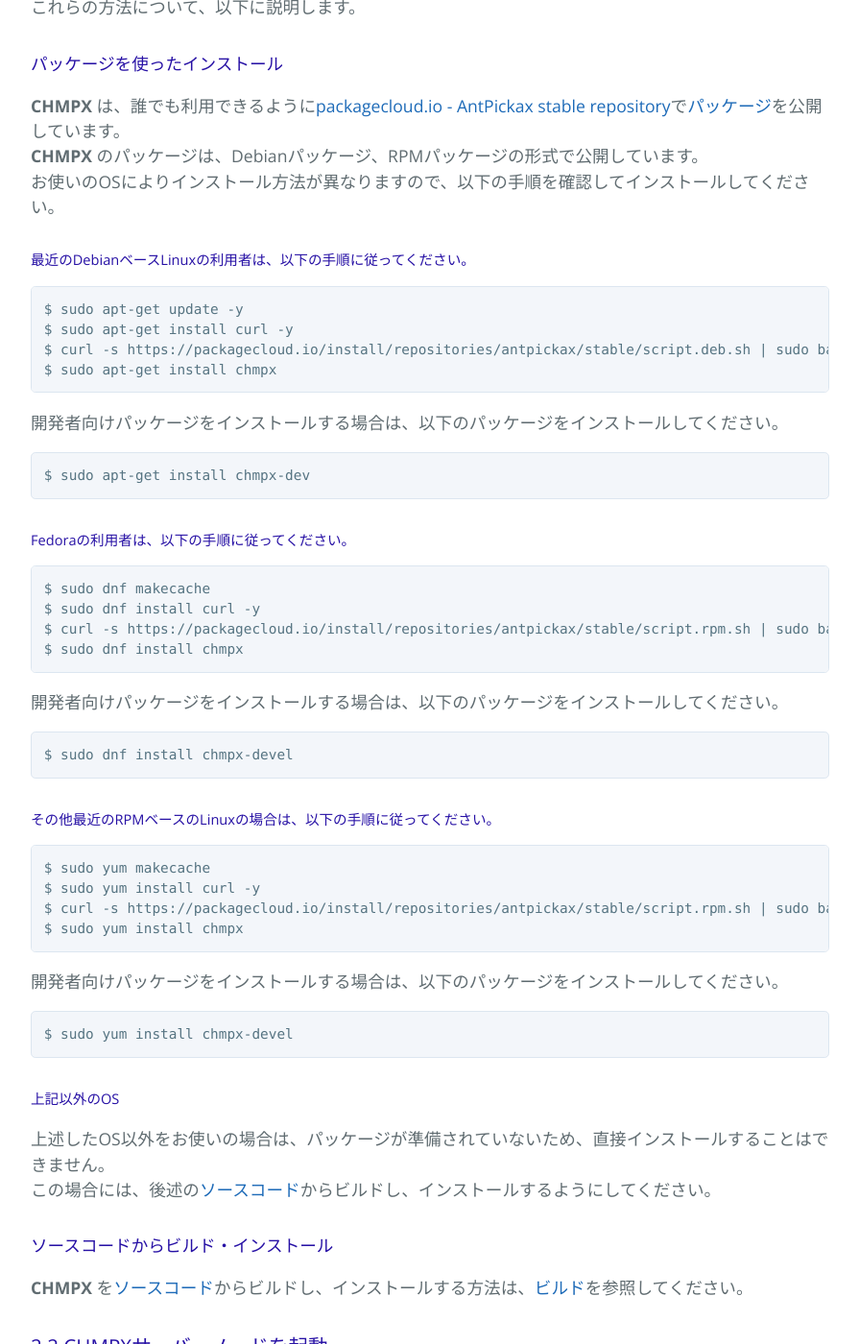
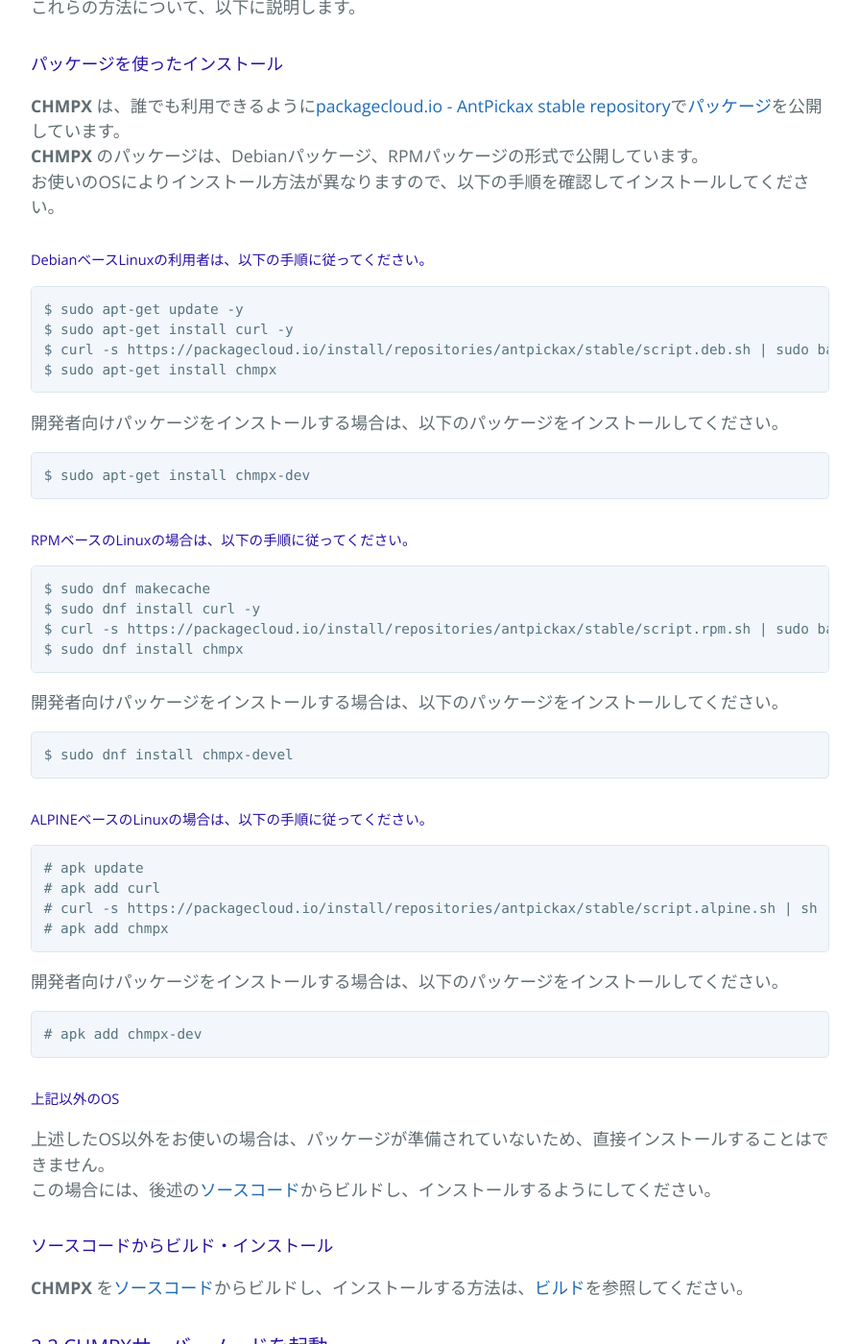
Before and after one commit to yahoojapan/chmpx, a Jekyll site: the page built from usageja.md, in a window 1280 px wide and 1400 px high, scrolled down 1089 px. Shown: the whole window at 96% size, without its empty margins (192-1087 px from the left). Built offline with Jekyll 4.4.1, drawn with Linux system fonts in a browser that asks for light colours.

Commit message:
[gh-pages] Updated usage pages

````diff
--- a/usageja.md
+++ b/usageja.md
@@ -52,7 +52,7 @@
 **CHMPX** のパッケージは、Debianパッケージ、RPMパッケージの形式で公開しています。
 お使いのOSによりインストール方法が異なりますので、以下の手順を確認してインストールしてください。
 
-##### 最近のDebianベースLinuxの利用者は、以下の手順に従ってください。
+##### DebianベースLinuxの利用者は、以下の手順に従ってください。
 ```
 $ sudo apt-get update -y
 $ sudo apt-get install curl -y
@@ -64,7 +64,7 @@
 $ sudo apt-get install chmpx-dev
 ```
 
-##### Fedoraの利用者は、以下の手順に従ってください。
+##### RPMベースのLinuxの場合は、以下の手順に従ってください。
 ```
 $ sudo dnf makecache
 $ sudo dnf install curl -y
@@ -76,16 +76,16 @@
 $ sudo dnf install chmpx-devel
 ```
 
-##### その他最近のRPMベースのLinuxの場合は、以下の手順に従ってください。
+##### ALPINEベースのLinuxの場合は、以下の手順に従ってください。
 ```
-$ sudo yum makecache
-$ sudo yum install curl -y
-$ curl -s https://packagecloud.io/install/repositories/antpickax/stable/script.rpm.sh | sudo bash
-$ sudo yum install chmpx
+# apk update
+# apk add curl
+# curl -s https://packagecloud.io/install/repositories/antpickax/stable/script.alpine.sh | sh
+# apk add chmpx
 ```
 開発者向けパッケージをインストールする場合は、以下のパッケージをインストールしてください。
 ```
-$ sudo yum install chmpx-devel
+# apk add chmpx-dev
 ```
 
 ##### 上記以外のOS
````
Also changed, not shown: usage.md (+8 -8 lines).
